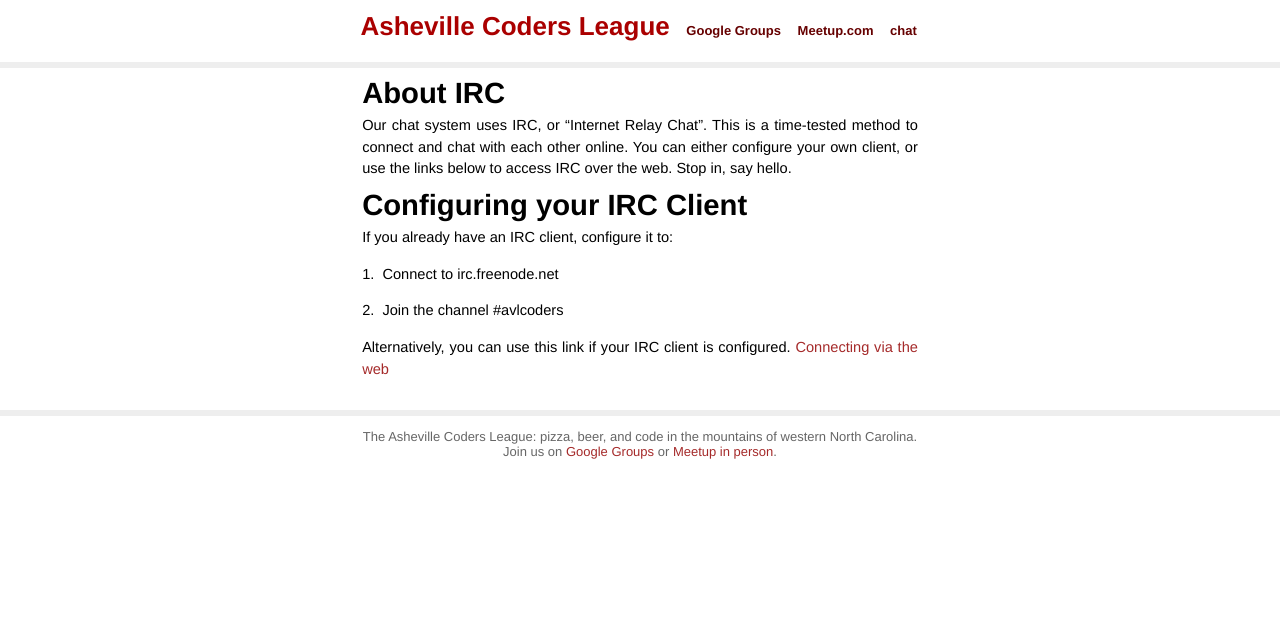
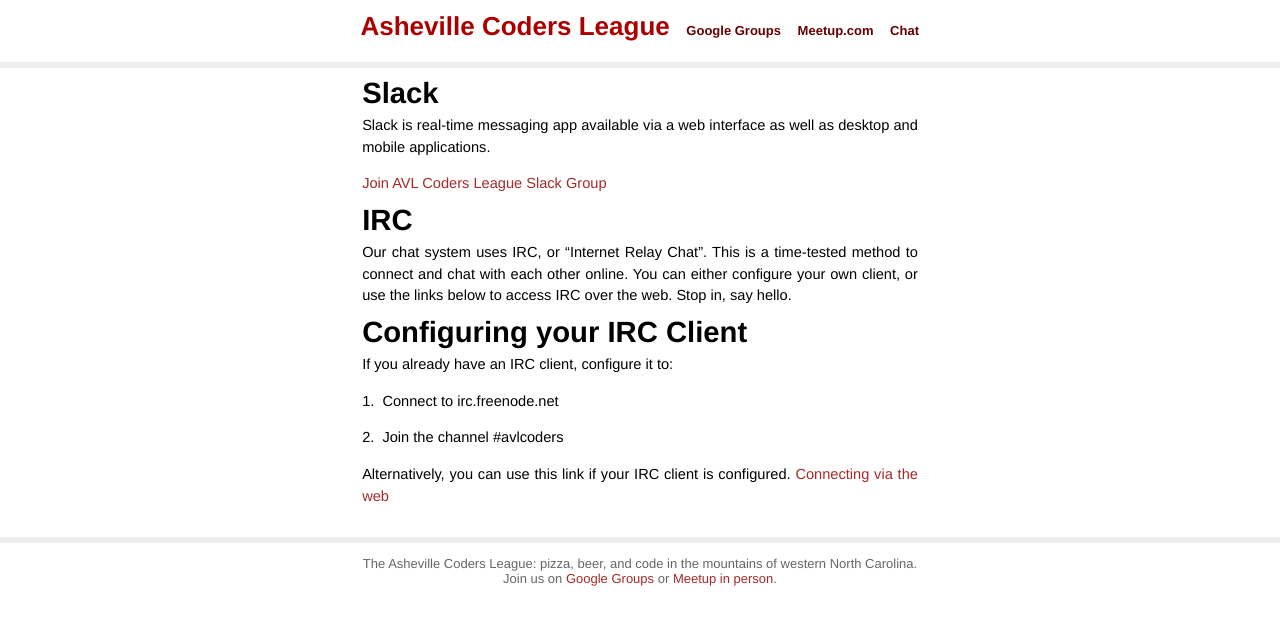
Before and after one commit to avlcoders/avlcoders.github.io, a Jekyll site: the page built from chat.md, in a window 1280 px wide. Shown: the top 625 px of the page. Built offline with Jekyll 4.4.1, drawn with Linux system fonts in a browser that asks for light colours.

Commit message:
add slack link to chat page
requires adding CNAME for slack.avlcoders.org pointing to
slack-avlcoders.herokuapp.com

```diff
--- a/_layouts/default.html
+++ b/_layouts/default.html
@@ -20,7 +20,7 @@
             <h1 class="title"><a href="/">{{ site.name }}</a></h1>
             <a class="extra" href="https://groups.google.com/forum/#!forum/asheville-coders">Google Groups</a>
             <a class="extra" href="http://www.meetup.com/Asheville-Coders-League/">Meetup.com</a>
-            <a class="extra" href="/chat.html">chat</a>
+            <a class="extra" href="/chat.html">Chat</a>
           </div>
         </div>
 
--- a/chat.md
+++ b/chat.md
@@ -3,7 +3,13 @@
 title: Chat
 ---
 
-# About IRC
+# Slack
+
+Slack is real-time messaging app available via a web interface as well as desktop and mobile applications.
+
+[Join AVL Coders League Slack Group](http://slack.avlcoders.org)
+
+# IRC
 
 Our chat system uses IRC, or "Internet Relay Chat". This is a time-tested method to connect and chat with each other online. You can either configure your own client, or use the links below to access IRC over the web. Stop in, say hello.
 
```
